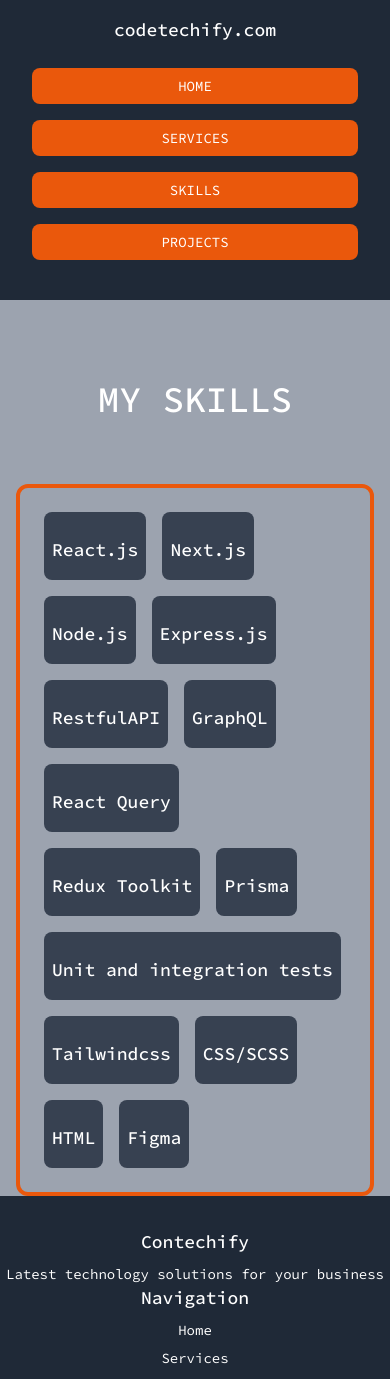
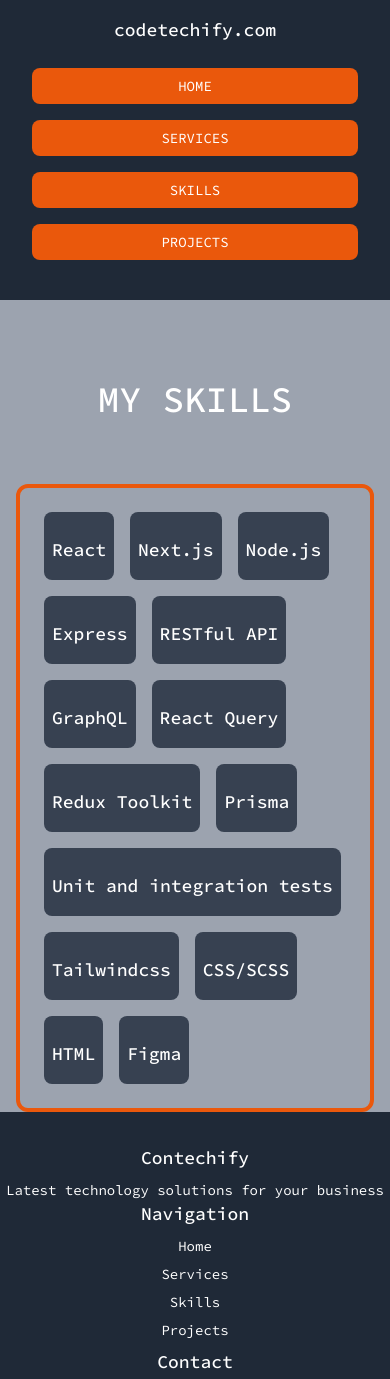
Before and after one commit to Consciously/codetechify-portfolio, a Next.js app: page /skills in a window 390 px wide. Shown: the top 1379 px of the page. Built offline with nearby package versions, Linux system fonts and the light colour scheme.

Commit message:
do some component compositions

```diff
--- /dev/null
+++ b/app/(components)/UI/containerUI.tsx
@@ -0,0 +1,18 @@
+type Props = {
+	children: React.ReactNode;
+	isHero: boolean;
+};
+
+const ContainerUI = ({ children, isHero }: Props) => {
+	return (
+		<div
+			className={`container mx-auto ${
+				isHero && 'h-full flex flex-col justify-center items-center'
+			}`}
+		>
+			{children}
+		</div>
+	);
+};
+
+export default ContainerUI;
--- /dev/null
+++ b/app/(components)/servicesItem.tsx
@@ -0,0 +1,23 @@
+import type { IconType } from 'react-icons';
+
+type Props = {
+	title: string;
+	Icon: IconType;
+	text: string;
+};
+
+const ServicesItem = ({ title, Icon, text }: Props) => {
+	return (
+		<div className='bg-gray-700 hover:bg-orange-600 rounded-lg shadow-md shadow-gray-700 flex flex-col basis-full md:basis-1/2 lg:basis-1/3 xl:basis-1/4 items-center p-4 m-4 transition-colors duration-300 ease-out'>
+			<h3 className='text-2xl font-medium text-center text-white uppercase mb-2'>
+				{title}
+			</h3>
+			<figure className='bg-gray-400 flex justify-center items-center w-24 h-24 rounded-full p-5 my-4 sm:p-7 sm:my-6 md:p-6 md:my-5 lg:p-9 lg:my-8 ring-6'>
+				<Icon className='text-orange-600 text-center text-4xl' />
+			</figure>
+			<p className='text-sm lg:text-lg text-center text-white'>{text}</p>
+		</div>
+	);
+};
+
+export default ServicesItem;
--- /dev/null
+++ b/app/(components)/servicesList.tsx
@@ -0,0 +1,29 @@
+import { FaCode, FaFileCode, FaCheckSquare, FaGlobe } from 'react-icons/fa';
+import { text } from 'stream/consumers';
+import jsonData from '../../data/jsonData.json';
+import ServicesItem from './servicesItem';
+
+const icons = [FaCode, FaFileCode, FaCheckSquare, FaGlobe];
+
+const ServicesList = () => {
+	const { services } = jsonData;
+
+	return (
+		<>
+			{services.map((service, idx) => {
+				const icon = icons[idx];
+
+				return (
+					<ServicesItem
+						key={idx}
+						Icon={icon}
+						text={service.text}
+						title={service.title}
+					/>
+				);
+			})}
+		</>
+	);
+};
+
+export default ServicesList;
--- /dev/null
+++ b/app/(components)/skillsItem.tsx
@@ -0,0 +1,18 @@
+type Props = {
+	name: string;
+};
+
+const SkillsItem = ({ name }: Props) => {
+	return (
+		<div className='w-fit p-2'>
+			<div className='bg-gray-700 rounded-lg p-2 flex flex-col'>
+				<i className='fab fa-react text-orange-600 text-center mb-4 text-2xl'></i>
+				<h3 className='text-lg font-medium text-center text-white mb-2'>
+					{name}
+				</h3>
+			</div>
+		</div>
+	);
+};
+
+export default SkillsItem;
--- /dev/null
+++ b/app/(components)/skillsList.tsx
@@ -0,0 +1,16 @@
+import jsonData from '../../data/jsonData.json';
+import SkillsItem from './skillsItem';
+
+const SkillsList = () => {
+	const { skills } = jsonData;
+
+	return (
+		<>
+			{skills.map((skill, idx) => {
+				return <SkillsItem key={idx} name={skill.name} />;
+			})}
+		</>
+	);
+};
+
+export default SkillsList;
--- a/app/hero/page.tsx
+++ b/app/hero/page.tsx
@@ -1,7 +1,9 @@
+import ContainerUI from '../(components)/UI/containerUI';
+
 const HeroPage = () => {
 	return (
 		<section className='hero bg-gray-800 text-white text-center py-16 h-full'>
-			<div className='container mx-auto h-full flex flex-col justify-center items-center'>
+			<ContainerUI isHero={true}>
 				<h1 className='text-5xl font-medium mb-8 uppercase font-monoMajor'>
 					Welcome to Contechify
 				</h1>
@@ -26,7 +28,7 @@ const HeroPage = () => {
 				>
 					Learn More
 				</a>
-			</div>
+			</ContainerUI>
 		</section>
 	);
 };
--- a/app/projects/page.tsx
+++ b/app/projects/page.tsx
@@ -1,7 +1,9 @@
+import ContainerUI from '../(components)/UI/containerUI';
+
 const ProjectsPage = () => {
 	return (
 		<section id='projects' className='isStick projects bg-gray-400 p-4 pb-0'>
-			<div className='container mx-auto'>
+			<ContainerUI isHero={false}>
 				<div className='flex flex-col'>
 					<h2 className='text-4xl uppercase font-medium text-center text-white my-16'>
 						My Projects
@@ -159,7 +161,7 @@ const ProjectsPage = () => {
 						</div>
 					</div>
 				</div>
-			</div>
+			</ContainerUI>
 		</section>
 	);
 };
--- a/app/services/page.tsx
+++ b/app/services/page.tsx
@@ -1,14 +1,10 @@
-import { FaCode, FaFileCode, FaCheckSquare, FaGlobe } from 'react-icons/fa';
-import jsonData from '../../data/jsonData.json';
-
-const icons = [FaCode, FaFileCode, FaCheckSquare, FaGlobe];
+import ServicesList from '../(components)/servicesList';
+import ContainerUI from '../(components)/UI/containerUI';
 
 const ServicesPage = () => {
-	const { services } = jsonData;
-
 	return (
 		<section id='services' className='isStick services bg-gray-400 p-4 pb-0'>
-			<div className='container mx-auto'>
+			<ContainerUI isHero={false}>
 				<div className='flex flex-col'>
 					<h2
 						id='observed'
@@ -17,29 +13,10 @@ const ServicesPage = () => {
 						My Services
 					</h2>
 					<div className='flex flex-wrap justify-center'>
-						{services.map((service, idx) => {
-							const Icon = icons[idx];
-
-							return (
-								<div
-									key={idx}
-									className='bg-gray-700 hover:bg-orange-600 rounded-lg shadow-md shadow-gray-700 flex flex-col basis-full md:basis-1/2 lg:basis-1/3 xl:basis-1/4 items-center p-4 m-4 transition-colors duration-300 ease-out'
-								>
-									<h3 className='text-2xl font-medium text-center text-white uppercase mb-2'>
-										{service.title}
-									</h3>
-									<figure className='bg-gray-400 flex justify-center items-center w-24 h-24 rounded-full p-5 my-4 sm:p-7 sm:my-6 md:p-6 md:my-5 lg:p-9 lg:my-8 ring-6'>
-										<Icon className='text-orange-600 text-center text-4xl' />
-									</figure>
-									<p className='text-sm lg:text-lg text-center text-white'>
-										{service.text}
-									</p>
-								</div>
-							);
-						})}
+						<ServicesList />
 					</div>
 				</div>
-			</div>
+			</ContainerUI>
 		</section>
 	);
 };
--- a/app/skills/page.tsx
+++ b/app/skills/page.tsx
@@ -1,127 +1,19 @@
+import SkillsList from '../(components)/skillsList';
+import ContainerUI from '../(components)/UI/containerUI';
+
 const SkillsPage = () => {
 	return (
 		<section id='skills' className='isStick skills bg-gray-400 p-4 pb-0'>
-			<div className='container mx-auto'>
+			<ContainerUI isHero={false}>
 				<div className='flex flex-col'>
 					<h2 className='text-4xl uppercase font-medium text-center text-white my-16'>
 						My Skills
 					</h2>
 					<div className='flex flex-wrap border-4 border-orange-600 rounded-xl p-4'>
-						<div className='w-fit p-2'>
-							<div className='bg-gray-700 rounded-lg p-2 flex flex-col'>
-								<i className='fab fa-react text-orange-600 text-center mb-4 text-2xl'></i>
-								<h3 className='text-lg font-medium text-center text-white mb-2'>
-									React.js
-								</h3>
-							</div>
-						</div>
-						<div className='w-fit p-2'>
-							<div className='bg-gray-700 rounded-lg p-2 flex flex-col'>
-								<i className='fas fa-layer-group text-orange-600 text-center mb-4 text-2xl'></i>
-								<h3 className='text-lg font-medium text-center text-white mb-2'>
-									Next.js
-								</h3>
-							</div>
-						</div>
-						<div className='w-fit p-2'>
-							<div className='bg-gray-700 rounded-lg p-2 flex flex-col'>
-								<i className='fab fa-node-js text-orange-600 text-center mb-4 text-2xl'></i>
-								<h3 className='text-lg font-medium text-center text-white mb-2'>
-									Node.js
-								</h3>
-							</div>
-						</div>
-						<div className='w-fit p-2'>
-							<div className='bg-gray-700 rounded-lg p-2 flex flex-col'>
-								<i className='fas fa-server text-orange-600 text-center mb-4 text-2xl'></i>
-								<h3 className='text-lg font-medium text-center text-white mb-2'>
-									Express.js
-								</h3>
-							</div>
-						</div>
-						<div className='w-fit p-2'>
-							<div className='bg-gray-700 rounded-lg p-2 flex flex-col'>
-								<i className='fas fa-book text-orange-600 text-center mb-4 text-2xl'></i>
-								<h3 className='text-lg font-medium text-center text-white mb-2'>
-									RestfulAPI
-								</h3>
-							</div>
-						</div>
-						<div className='w-fit p-2'>
-							<div className='bg-gray-700 rounded-lg p-2 flex flex-col'>
-								<i className='fas fa-project-diagram text-orange-600 text-center mb-4 text-2xl'></i>
-								<h3 className='text-lg font-medium text-center text-white mb-2'>
-									GraphQL
-								</h3>
-							</div>
-						</div>
-						<div className='w-fit p-2'>
-							<div className='bg-gray-700 rounded-lg p-2 flex flex-col'>
-								<i className='fas fa-exchange-alt text-orange-600 text-center mb-4 text-2xl'></i>
-								<h3 className='text-lg font-medium text-center text-white mb-2'>
-									React Query
-								</h3>
-							</div>
-						</div>
-						<div className='w-fit p-2'>
-							<div className='bg-gray-700 rounded-lg p-2 flex flex-col'>
-								<i className='fas fa-tools text-orange-600 text-center mb-4 text-2xl'></i>
-								<h3 className='text-lg font-medium text-center text-white mb-2'>
-									Redux Toolkit
-								</h3>
-							</div>
-						</div>
-						<div className='w-fit p-2'>
-							<div className='bg-gray-700 rounded-lg p-2 flex flex-col'>
-								<i className='fas fa-database text-orange-600 text-center mb-4 text-2xl'></i>
-								<h3 className='text-lg font-medium text-center text-white mb-2'>
-									Prisma
-								</h3>
-							</div>
-						</div>
-						<div className='w-fit p-2'>
-							<div className='bg-gray-700 rounded-lg p-2 flex flex-col'>
-								<i className='fas fa-flask text-orange-600 text-center mb-4 text-2xl'></i>
-								<h3 className='text-lg font-medium text-center text-white mb-2'>
-									Unit and integration tests
-								</h3>
-							</div>
-						</div>
-						<div className='w-fit p-2'>
-							<div className='bg-gray-700 rounded-lg p-2 flex flex-col'>
-								<i className='fas fa-palette text-orange-600 text-center mb-4 text-2xl'></i>
-								<h3 className='text-lg font-medium text-center text-white mb-2'>
-									Tailwindcss
-								</h3>
-							</div>
-						</div>
-						<div className='w-fit p-2'>
-							<div className='bg-gray-700 rounded-lg p-2 flex flex-col'>
-								<i className='fa-brands fa-css3 text-orange-600 text-center mb-4 text-2xl'></i>
-								<h3 className='text-lg font-medium text-center text-white mb-2'>
-									CSS/SCSS
-								</h3>
-							</div>
-						</div>
-						<div className='w-fit p-2'>
-							<div className='bg-gray-700 rounded-lg p-2 flex flex-col'>
-								<i className='fa-brands fa-html5 text-orange-600 text-center mb-4 text-2xl'></i>
-								<h3 className='text-lg font-medium text-center text-white mb-2'>
-									HTML
-								</h3>
-							</div>
-						</div>
-						<div className='w-fit p-2'>
-							<div className='bg-gray-700 rounded-lg p-2 flex flex-col'>
-								<i className='fa-brands fa-figma text-orange-600 text-center mb-4 text-2xl'></i>
-								<h3 className='text-lg font-medium text-center text-white mb-2'>
-									Figma
-								</h3>
-							</div>
-						</div>
+						<SkillsList />
 					</div>
 				</div>
-			</div>
+			</ContainerUI>
 		</section>
 	);
 };
```
